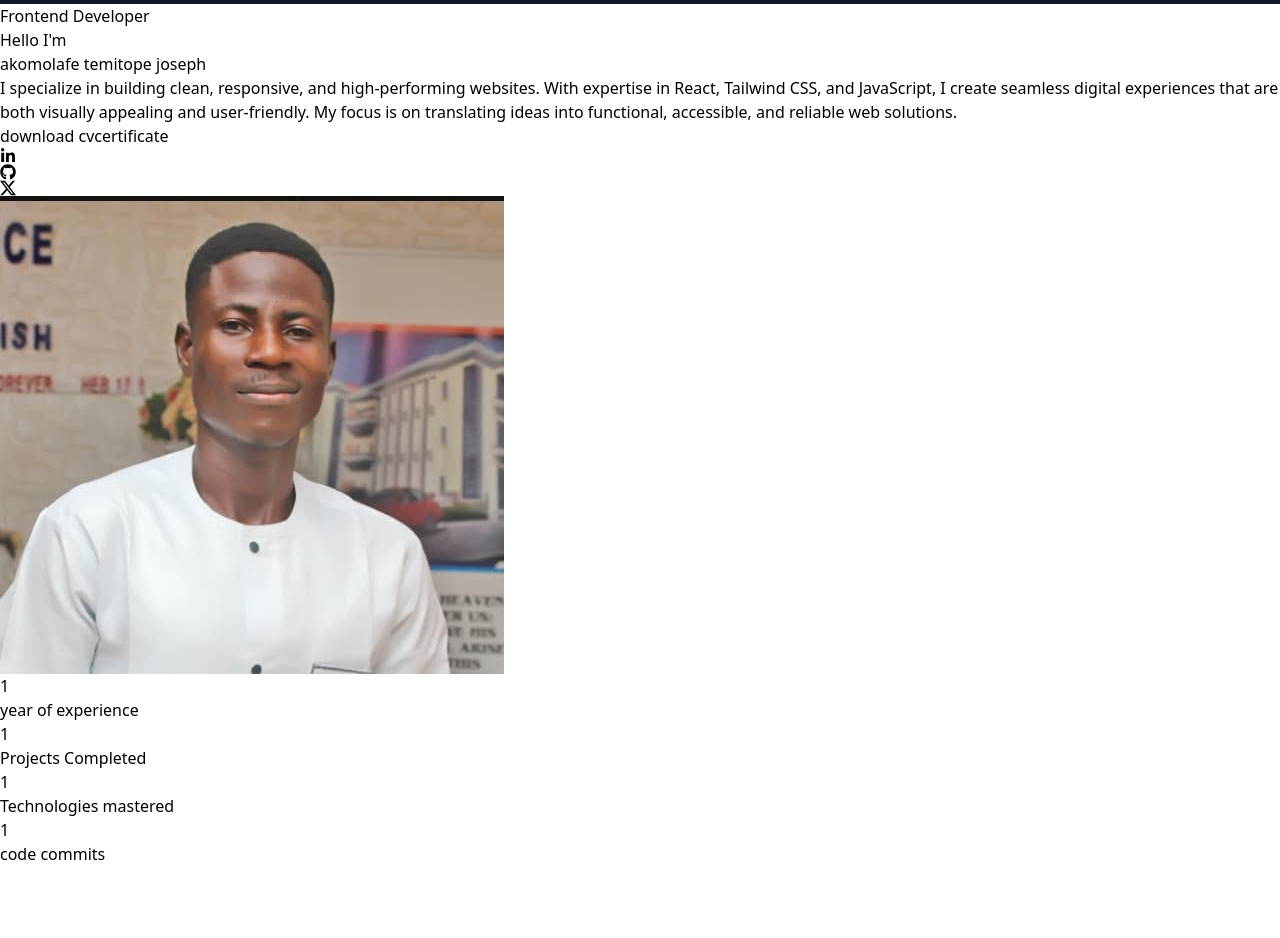
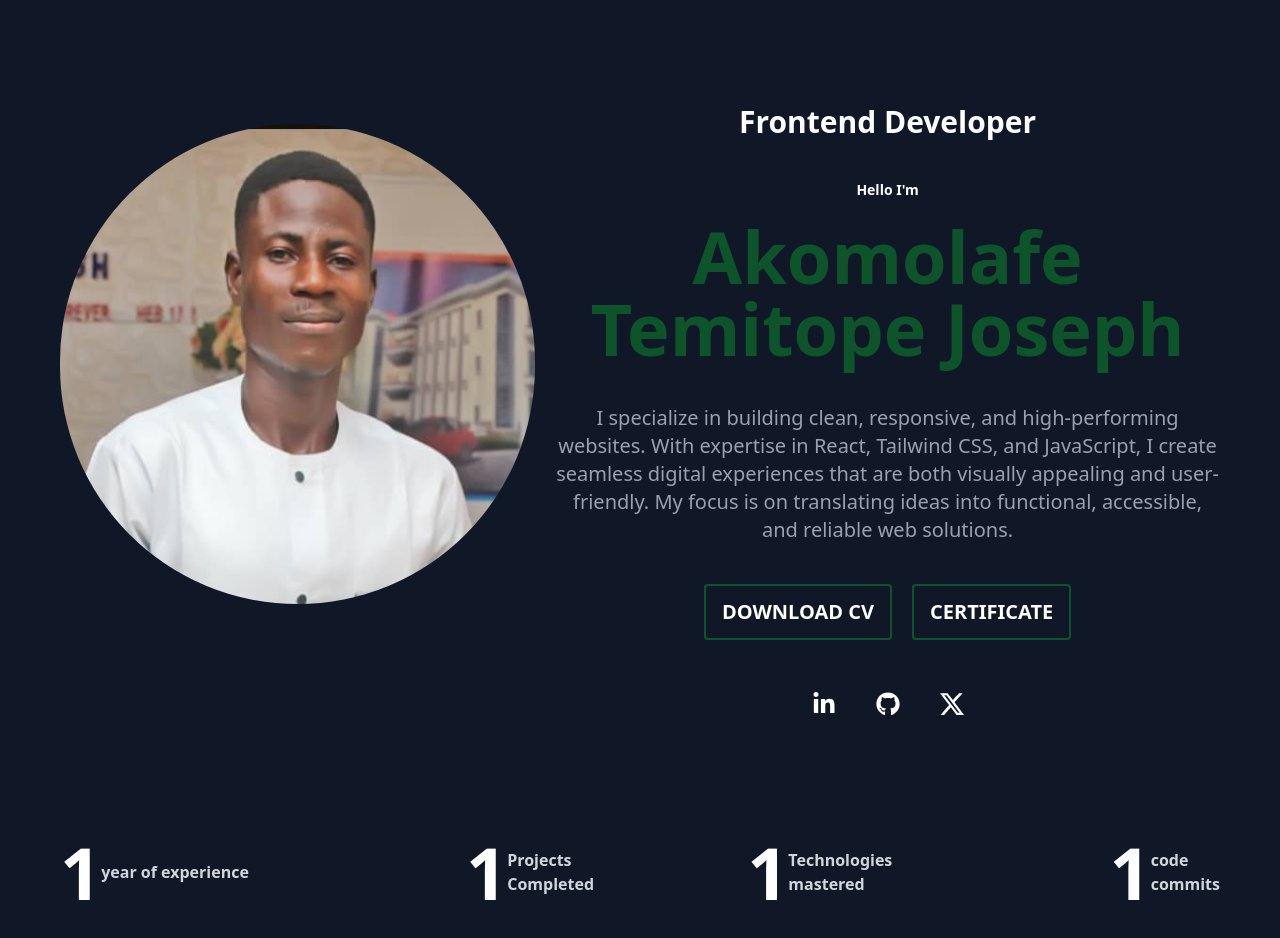
Before and after one commit to akomolafetemitopejoseph/portfolio-2, a React (Vite) app: page / in a window 1280 px wide. Shown: the part 180-1118 px from the top of the page. Before the commit the page ends 1046 px from the top, so only its background shows below. Built offline with nearby package versions, Linux system fonts and the light colour scheme.

Commit message:
udates changes in home page

```diff
--- a/src/Components/HeroSection.jsx
+++ b/src/Components/HeroSection.jsx
@@ -2,36 +2,56 @@ import React from "react";
 import { FaLinkedinIn } from "react-icons/fa";
 import { FaGithub } from "react-icons/fa";
 import { BsTwitterX } from "react-icons/bs";
-import imgmain from "../assets/myimage.jpg"
+import imgmain from "../assets/myimage.jpg";
 
 const HeroSection = () => {
   return (
-    <main>
+    <main className="flex-1 text-center lg:flex gap-5 bg-gray-900 p-5 lg:p-15 text-white">
+      <div className="flex justify-center mt-15">
+        <img
+          className=" w-[400px] lg:w-500 h-[400px] lg:h-120 rounded-full"
+          src={imgmain}
+          alt="heroimage"
+        />
+      </div>
       <div>
         <div>
-          <h1>Frontend Developer</h1>
-          <div>
-            <h2>Hello I'm</h2>
-            <h1>akomolafe temitope joseph</h1>
-            <p>
-              I specialize in building clean, responsive, and high-performing
-              websites. With expertise in React, Tailwind CSS, and JavaScript, I
-              create seamless digital experiences that are both visually
-              appealing and user-friendly. My focus is on translating ideas into
-              functional, accessible, and reliable web solutions.
-            </p>
+          <div className="flex-1 lg:flex">
+            <div>
+              <h1 className="text-xl mt-10 lg:text-3xl font-semibold mb-10">
+                Frontend Developer
+              </h1>
+
+              <h2 className="text-sm font-bold  mb-5 capitalize">Hello I'm</h2>
+              <h1 className="text-3xl lg:text-7xl text-green-900 capitalize font-bold mb-10">
+                akomolafe <br /> temitope joseph
+              </h1>
+
+              <p className="text-gray-400 text-[16px] lg:text-xl">
+                I specialize in building clean, responsive, and high-performing
+                websites. With expertise in React, Tailwind CSS, and JavaScript,
+                I create seamless digital experiences that are both visually
+                appealing and user-friendly. My focus is on translating ideas
+                into functional, accessible, and reliable web solutions.
+              </p>
+              <div className=" flex items-center justify-center lg:flex lg:justify-evenly mt-10">
+                <div className="grid grid-cols-1 justify-center items-center gap-5 lg:flex">
+                  <button className="uppercase mb-3 hover:bg-green-800 transform duration-500 active:bg-green-900 font-semibold text-xl border-2 border-green-900 px-4 py-1 rounded cursor-pointer pt-3 pb-3 w-fit ">
+                    download cv
+                  </button>
+                  <button className="uppercase mb-3 hover:bg-green-800 transform duration-500 active:bg-green-900 font-semibold text-xl border-2 border-green-900 px-4 py-1 rounded cursor-pointer pt-3 pb-3  w-fit">
+                    certificate
+                  </button>
+                </div>
+              </div>
+              <div className="flex gap-10 text-center justify-center items-center  mt-10">
+                <FaLinkedinIn className="text-2xl cursor-pointer hover:text-green-300 transform duration-500" />
+                <FaGithub className="text-2xl cursor-pointer  hover:text-green-300 transform duration-500" />
+                <BsTwitterX className="text-2xl cursor-pointer hover:text-green-300 transform duration-500" />
+              </div>
+            </div>
           </div>
         </div>
-        <div>
-          <button>download cv</button>
-          <button>certificate</button>
-          <FaLinkedinIn />
-          <FaGithub />
-          <BsTwitterX />
-        </div>
-      </div>
-      <div>
-        <img src={imgmain} alt="heroimage" />
       </div>
     </main>
   );
--- a/src/Components/NavBar.jsx
+++ b/src/Components/NavBar.jsx
@@ -4,7 +4,7 @@ import imgletterj from "../assets/letterJ.png";
 function NavBar() {
   return (
     <div className="bg-gray-900">
-      <nav className="flex justify-between text-center items-center p-5 lg:p-15 text-white">
+      <nav className="hidden lg:flex justify-between text-center items-center p-5 lg:p-15 text-white">
         <div className="flex justify-center items-center">
           <div className="">
             <img className="text-green-900" src={imgletterj} alt="letterj" />
--- a/src/Components/Ratings.jsx
+++ b/src/Components/Ratings.jsx
@@ -1,28 +1,39 @@
-import React from 'react'
+import React from "react";
 
 const Ratings = () => {
   return (
-    <main>
-        <div>
-            <div>
-                <h1>1 </h1>
-                <p>year of experience</p>
-            </div>
-            <div>
-                <h1>1 </h1>
-                <p>Projects Completed</p>
-            </div>
-            <div>
-                <h1>1 </h1>
-                <p>Technologies mastered</p>
-            </div>
-            <div>
-                <h1>1 </h1>
-                <p>code commits</p>
-            </div>
+    <main className="bg-gray-900">
+      <div className="grid grid-cols-2 w-1/2 lg:w-full mx-auto gap-10  lg:flex lg:justify-between p-5 lg:p-15 text-white ">
+        <div className="flex justify-center items-center text-center mr-8 ">
+          <h1 className="text-7xl font-bold">1</h1>
+          <p className="text-l text-start font-semibold text-gray-300">
+            year of experience
+          </p>
         </div>
+
+        <div className="flex justify-center items-center text-center ml-8">
+          <h1 className="text-7xl font-bold">1 </h1>
+          <p className="text-l text-start font-semibold text-gray-300">
+            Projects <br /> Completed
+          </p>
+        </div>
+
+        <div className="flex justify-center items-center text-center mr-8">
+          <h1 className="text-7xl font-bold">1 </h1>
+          <p className="text-l text-start font-semibold text-gray-300">
+            Technologies <br /> mastered
+          </p>
+        </div>
+
+        <div className="flex justify-center items-center text-center ml-8">
+          <h1 className="text-7xl font-bold">1 </h1>
+          <p className="text-l text-start font-semibold text-gray-300">
+            code <br /> commits
+          </p>
+        </div>
+      </div>
     </main>
-  )
-}
+  );
+};
 
-export default Ratings
+export default Ratings;
```
